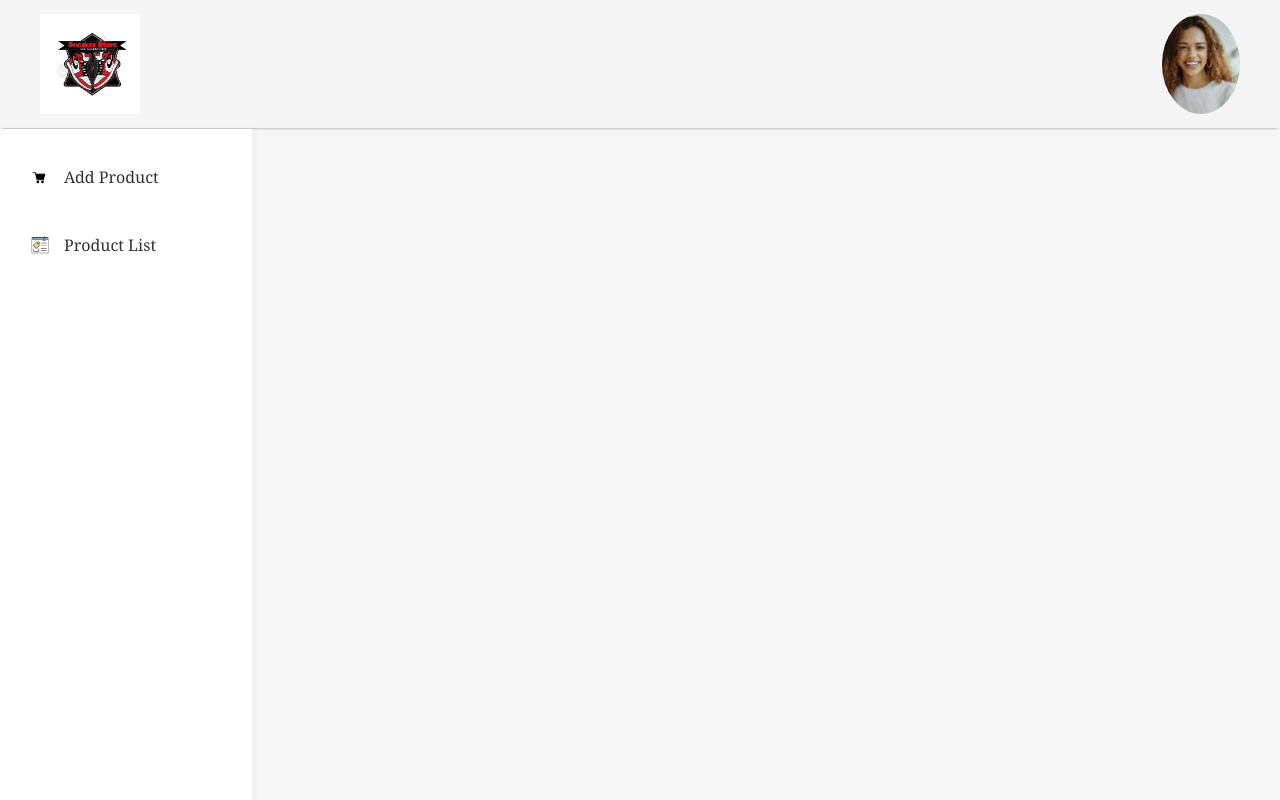
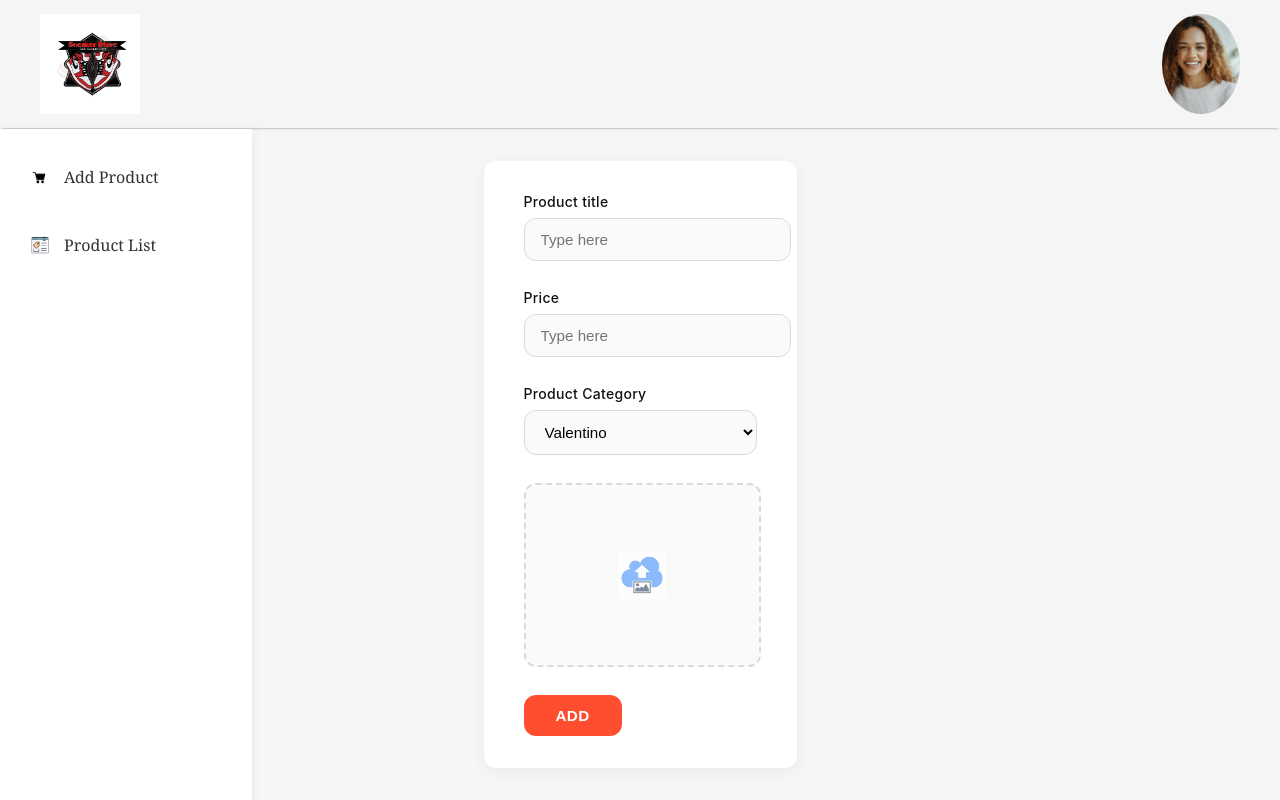
Before and after one commit to DalineSeritsane/Sneaker_admin, a React (Vite) app: page /addproduct in a window 1280 px wide. Built offline with nearby package versions, Linux system fonts and the light colour scheme.

Commit message:
addProduct urls

```diff
--- a/src/components/AddProduct/AddProduct.jsx
+++ b/src/components/AddProduct/AddProduct.jsx
@@ -1,10 +1,88 @@
-import React from 'react'
+import React, { useState } from 'react'
 import "./addProduct.css"
+import upload_icon from "../../assets/upload.jpg"
 
 const AddProduct = () => {
+
+  const [image,setImage] = useState(false);
+  const [productDetails,setProductDetails] = useState({
+    name:"",
+    image:"",
+    category:"valentino",
+    price:""
+  })
+
+  const imageHandler =(e) =>{
+    setImage(e.target.files[0]);
+  }
+
+  const changeHandler = (e) =>{
+    setProductDetails({...productDetails,[e.target.name]:e.target.value})
+  }
+
+  const Add_products = async ()=>{
+
+    console.log(productDetails);
+    let responseData; // send to Backend
+    let product = productDetails;
+
+    let formData = new FormData();
+    formData.append('file',image);
+
+    //send form data to api
+    await fetch('http://localhost:5000/upload',{
+      method:'POST',
+      headers:{
+        Accept:'application/json',
+      },
+      body:formData,  //passing the image
+    }).then((resp)=> resp.json()).then((data)=>{responseData=data})
+
+ if (responseData.success) {
+  product.image = responseData.image_url;
+
+  await fetch('http://localhost:5000/addproduct', {
+    method: 'POST',
+    headers: { 'Content-Type': 'application/json' },
+    body: JSON.stringify(product),
+  }).then((resp)=>resp.json()).then((data)=>{
+    data.success?alert("Product Added!"):alert("Failed!")
+  })
+}
+
+
+
+  }
+
+
+
   return (
     <div className='add-product'>
-
+      <div className='addproduct-itemfield'>
+        <p>Product title</p>
+        <input value={productDetails.name} onChange={changeHandler} type='text' name='name' placeholder='Type here' />
+      </div>
+      <div className='addproduct-price'>
+        <div className='addproduct-itemfield'>
+          <p>Price</p>
+          <input value={productDetails.price} onChange={changeHandler} type='text' name="price" placeholder='Type here'></input>
+        </div>
+        </div>
+        <div className='addproduct-itemfield'>
+          <p>Product Category</p>
+          <select value={productDetails.category} onChange={changeHandler} name='category' className='addproduct-selector'>
+            <option value="nike">Nike</option>
+            <option value="puma">Puma</option>
+            <option value="valentino">Valentino</option>
+          </select>
+        </div>
+        <div className='addproduct-itemfield'>
+          <label htmlFor='file-input'>
+            <img src={image?URL.createObjectURL(image):upload_icon} className='addproduct-img' alt=''/>
+          </label>
+          <input onChange={imageHandler} type='file' name='image' id='file-input' hidden/>
+        </div>
+        <button onClick={()=>{Add_products()}} className='addproduct-btn'>ADD</button>
     </div>
   )
 }
--- a/src/components/AddProduct/addProduct.css
+++ b/src/components/AddProduct/addProduct.css
@@ -0,0 +1,140 @@
+/* ==========================================================================
+   Add Product — Sneaker Store
+   ======================================================================= */
+:root {
+  /* Highlight colour (bright orange-red—swap for your brand colour) */
+  --accent: #ff4d30;
+  --radius: 12px;
+  --shadow: 0 4px 16px rgba(0, 0, 0, 0.05);
+  --font-family: "Poppins", "Inter", system-ui, sans-serif;
+}
+
+/* ---------- Container -------------------------------------------------- */
+.add-product {
+  max-width: 560px;
+  margin: 2rem auto;
+  padding: 2rem 2.5rem;
+  display: flex;
+  flex-direction: column;
+  gap: 1.75rem;
+
+  background: #ffffff;
+  border-radius: var(--radius);
+  box-shadow: var(--shadow);
+  font-family: var(--font-family);
+}
+
+/* ---------- Field wrapper ---------------------------------------------- */
+.addproduct-itemfield {
+  display: flex;
+  flex-direction: column;
+  gap: 0.5rem;
+}
+
+/* Label */
+.addproduct-itemfield p {
+  font-size: 0.875rem;
+  font-weight: 500;
+  letter-spacing: 0.3px;
+  color: #111111;
+  margin: 0;
+}
+
+/* ---------- Inputs & selector ------------------------------------------ */
+.addproduct-itemfield input[type="text"],
+.addproduct-selector {
+  width: 100%;
+  padding: 0.75rem 1rem;
+  font-size: 0.95rem;
+
+  background: #fafafa;
+  border: 1px solid #dadada;
+  border-radius: var(--radius);
+  outline: none;
+
+  transition: border-color 0.2s ease, box-shadow 0.2s ease;
+}
+
+.addproduct-itemfield input[type="text"]:focus,
+.addproduct-selector:focus {
+  border-color: var(--accent);
+  box-shadow: 0 0 0 3px rgba(255, 77, 48, 0.15);
+}
+
+/* ---------- Price field (flex to allow future qty / discount) ---------- */
+.addproduct-price {
+  display: flex;
+  gap: 40px;
+  flex-wrap: wrap;
+}
+
+/* ---------- Image upload field ---------------------------------------- */
+.addproduct-itemfield label[for="file-input"] {
+  width: 100%;
+  min-height: 180px;
+
+  display: flex;
+  align-items: center;
+  justify-content: center;
+
+  background: #fafafa;
+  border: 2px dashed #dadada;
+  border-radius: var(--radius);
+  cursor: pointer;
+  overflow: hidden;
+
+  transition: border-color 0.3s ease;
+}
+
+.addproduct-itemfield label[for="file-input"]:hover {
+  border-color: var(--accent);
+}
+
+.addproduct-img {
+  width: 48px;
+  height: 48px;
+  object-fit: contain;
+  opacity: 0.55;
+  transition: opacity 0.3s ease;
+}
+
+.addproduct-itemfield label[for="file-input"]:hover .addproduct-img {
+  opacity: 1;
+}
+
+/* ---------- Action button --------------------------------------------- */
+.addproduct-btn {
+  align-self: flex-start;
+  padding: 0.75rem 2rem;
+
+  background: var(--accent);
+  color: #ffffff;
+
+  border: none;
+  border-radius: var(--radius);
+  font-size: 0.95rem;
+  font-weight: 600;
+  letter-spacing: 0.4px;
+  cursor: pointer;
+
+  transition: background 0.2s ease, transform 0.15s ease;
+}
+
+.addproduct-btn:hover {
+  background: #ff5438; /* slight tint */
+}
+
+.addproduct-btn:active {
+  transform: translateY(1px);
+}
+
+/* ---------- Basic responsiveness -------------------------------------- */
+@media (max-width: 480px) {
+  .add-product {
+    padding: 1.5rem;
+  }
+  .addproduct-btn {
+    width: 100%;
+    text-align: center;
+  }
+}
--- a/src/pages/admin/Admin.jsx
+++ b/src/pages/admin/Admin.jsx
@@ -1,11 +1,18 @@
 import React from 'react'
 import "./admin.css";
 import Sidebar from '../../components/Sidebar/Sidebar';
+import { Routes, Route } from 'react-router-dom';
+import AddProduct from '../../components/AddProduct/AddProduct';
+import ListProduct from '../../components/ListProduct/ListProduct';
 
 const Admin = () => {
   return (
     <div className='admin'>
       <Sidebar />
+      <Routes>
+        <Route path='/addproduct' element={<AddProduct/>}/>
+         <Route path='/listproduct' element={<ListProduct/>}/>
+      </Routes>
     </div>
   )
 }
--- a/src/pages/admin/admin.css
+++ b/src/pages/admin/admin.css
@@ -0,0 +1,8 @@
+.admin{
+    display: flex;
+}
+@media(max-width:800px){
+    .admin{
+        flex-direction: column;
+    }
+}
```
Also changed, not shown: src/assets/upload.jpg (added).
